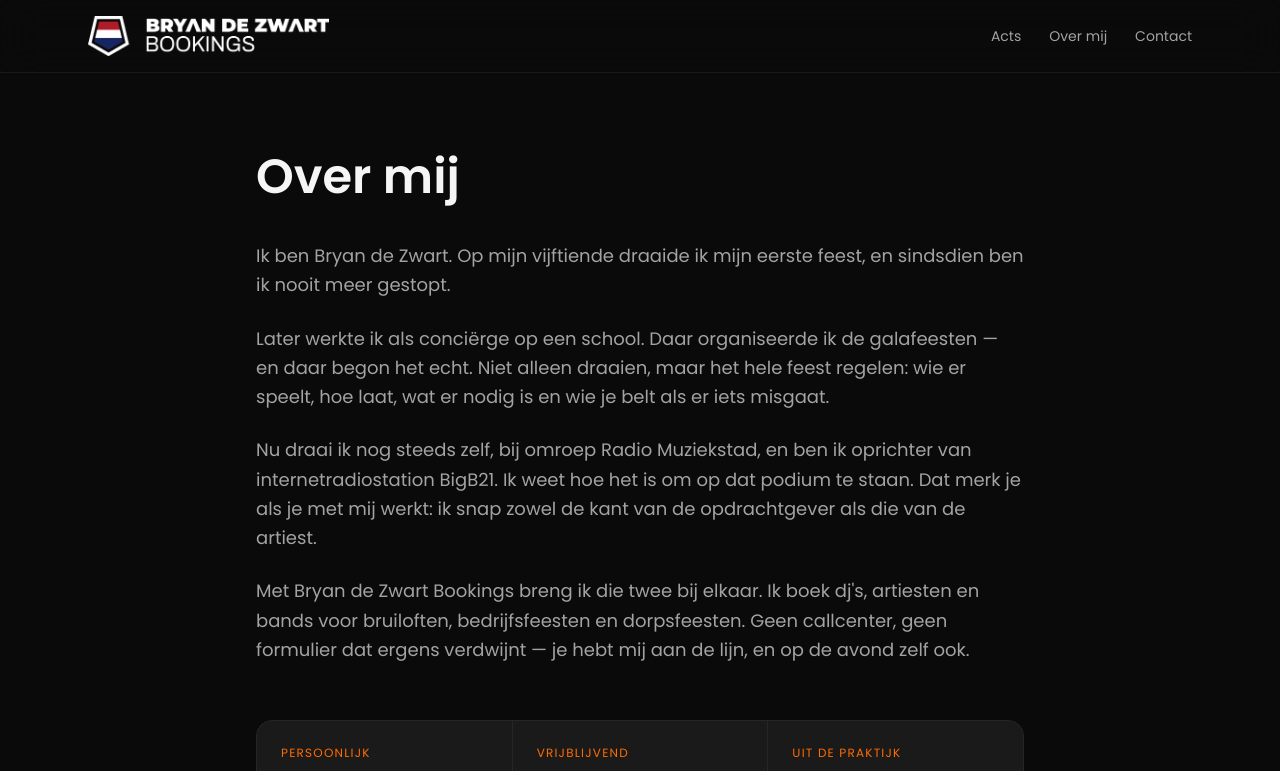
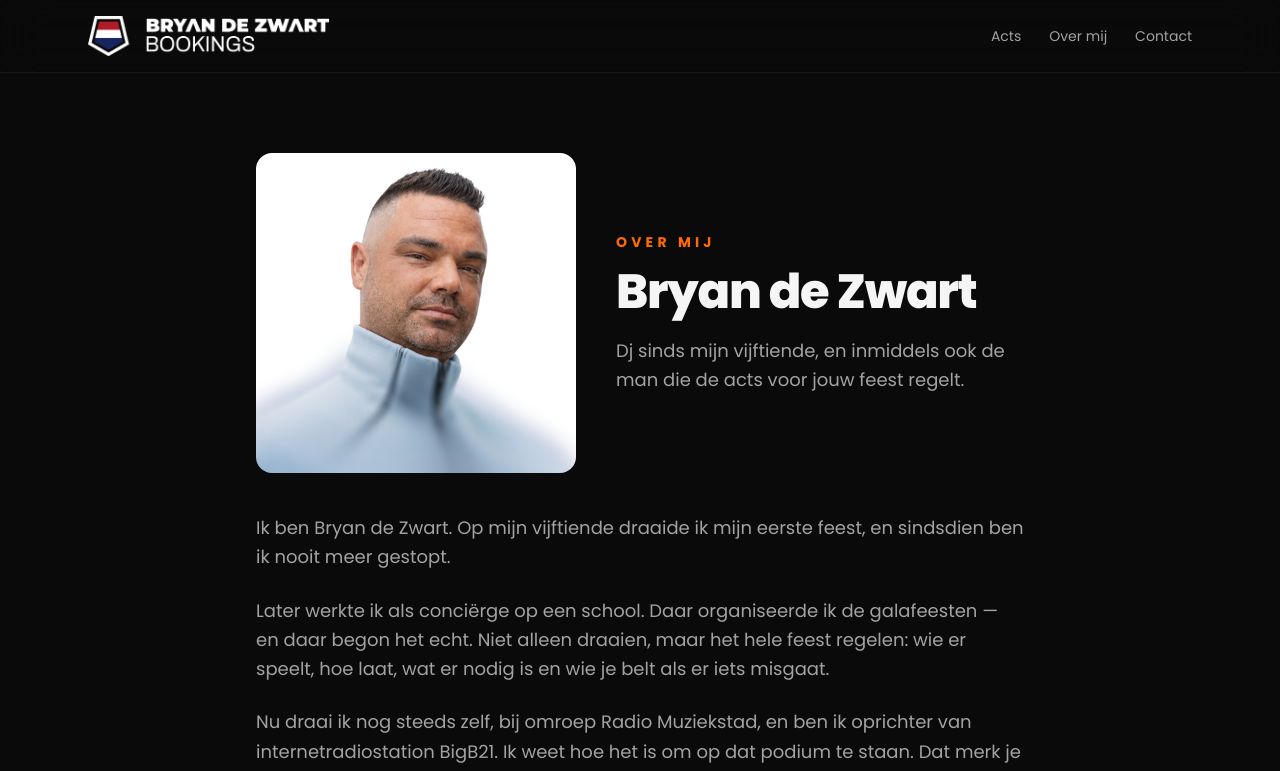
Before and after one commit to bryandezwart-portfolio/bdzbookings-site, a Next.js app: page /over in a window 1280 px wide. Shown: the top 771 px of the page. Built offline with nearby package versions, Linux system fonts and the light colour scheme.

Commit message:
Over mij met portret naast de tekst

```diff
--- a/app/over/page.tsx
+++ b/app/over/page.tsx
@@ -1,3 +1,4 @@
+import Image from "next/image";
 import Link from "next/link";
 
 export const metadata = {
@@ -9,7 +10,15 @@ export default function OverPage() {
   return (
     <main className="min-h-screen px-6 py-20">
       <div className="mx-auto max-w-3xl">
-        <h1 className="text-4xl font-semibold sm:text-5xl">Over mij</h1>
+        <div className="grid items-center gap-10 sm:grid-cols-[minmax(0,320px)_1fr]">
+          <Image src="/bryan.png" alt="Bryan de Zwart" width={640} height={800} priority className="h-auto w-full rounded-2xl object-cover" />
+          <div>
+            <p className="text-sm font-bold uppercase tracking-[0.3em] text-oranje">Over mij</p>
+            <h1 className="mt-4 text-4xl font-extrabold tracking-tight sm:text-5xl">Bryan de Zwart</h1>
+            <p className="mt-5 text-lg leading-relaxed text-dim">Dj sinds mijn vijftiende, en inmiddels ook de man die de acts voor jouw feest regelt.</p>
+          </div>
+        </div>
+
 
         <div className="mt-10 space-y-6 text-lg leading-relaxed text-dim">
           <p>Ik ben Bryan de Zwart. Op mijn vijftiende draaide ik mijn eerste feest, en sindsdien ben ik nooit meer gestopt.</p>
--- a/app/page.tsx
+++ b/app/page.tsx
@@ -1,6 +1,5 @@
 import fs from "fs";
 import path from "path";
-import Image from "next/image";
 import Link from "next/link";
 import HeroSlider from "@/components/HeroSlider";
 import TypeTekst from "@/components/TypeTekst";
@@ -24,7 +23,7 @@ export default function Home() {
         {fotos.length > 0 && <HeroSlider fotos={fotos} />}
 
         <div className="relative mx-auto max-w-3xl text-center">
-          <p className="text-sm font-semibold uppercase tracking-[0.3em] text-oranje">E&eacute;n telefoontje, en het is geregeld</p>
+          <p className="text-sm font-bold uppercase tracking-[0.3em] text-oranje">E&eacute;n telefoontje, en het is geregeld</p>
           <h1 className="mt-6 text-5xl font-extrabold leading-[1.05] tracking-tight text-balance sm:text-7xl">De juiste act voor<br /><TypeTekst /></h1>
           <p className="mx-auto mt-6 max-w-xl text-lg text-balance text-tekst/80">Dj&apos;s, artiesten en bands voor bruiloften, bedrijfsfeesten en dorpsfeesten. Ik regel het van eerste telefoontje tot laatste nummer.</p>
 
@@ -36,19 +35,6 @@ export default function Home() {
       </section>
 
       <section className="px-6 py-24">
-        <div className="mx-auto grid max-w-5xl items-center gap-12 sm:grid-cols-2">
-          <div className="relative aspect-[4/5] overflow-hidden rounded-[3rem] border border-rand"><Image src="/bryan.jpg" alt="Bryan de Zwart" fill sizes="(max-width: 640px) 100vw, 50vw" className="object-cover" /></div>
-
-          <div>
-            <p className="text-sm uppercase tracking-widest text-oranje">Persoonlijk geregeld</p>
-            <h2 className="mt-4 text-3xl font-semibold sm:text-4xl">Je hebt mij aan de lijn</h2>
-            <p className="mt-5 text-lg leading-relaxed text-dim">Al sinds mijn vijftiende sta ik achter de draaitafel. Ik weet wat een avond nodig heeft en wie er past bij jouw publiek. Geen callcenter, geen tussenpersonen &mdash; ik regel het zelf, en op de avond zelf ben ik ook bereikbaar.</p>
-            <Link href="/over" className="mt-7 inline-block text-oranje transition hover:opacity-80">Lees mijn verhaal &rarr;</Link>
-          </div>
-        </div>
-      </section>
-
-      <section className="px-6 pb-24">
         <div className="mx-auto grid max-w-5xl gap-4 sm:grid-cols-3">
           {[
             { t: "Dj's", d: "Van feest en allround tot dance en hard", href: "/acts?type=dj" },
```
Also changed, not shown: public/bryan.jpg (deleted), public/bryan.png (added).
